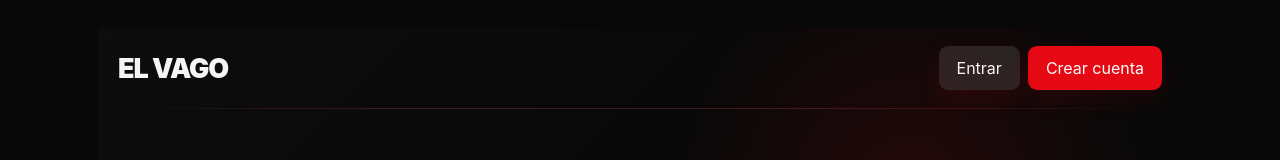
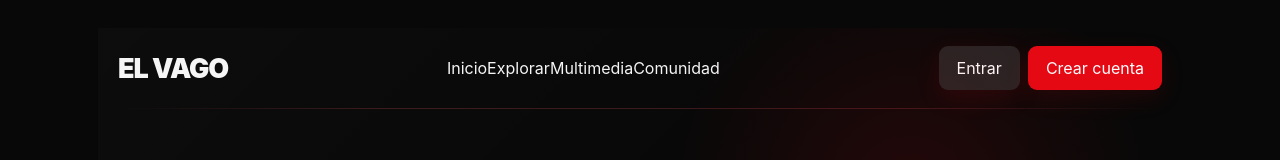
Before and after one commit to cesarrosa610-collab/el-vago, a Next.js app: page / in a window 1280 px wide. Shown: the top 160 px of the page. Built offline with nearby package versions, Linux system fonts and the light colour scheme; no server answers; the database is empty.

Commit message:
Conectar navegación global a Home

```diff
--- a/src/app/page.tsx
+++ b/src/app/page.tsx
@@ -1,9 +1,9 @@
 import Link from 'next/link';
 import { prisma } from '@/src/lib/prisma';
-import { currentUser } from '@/src/lib/auth';
+import GlobalNav from './GlobalNav';
 
 export default async function Home() {
-  const user = await currentUser();
+
 
   const exps = await prisma.expediente.findMany({
     where: { status: 'PUBLISHED' },
@@ -15,38 +15,14 @@ export default async function Home() {
   const others = exps.slice(1);
 
   return (
-    <main className="wrap homePage">
-      <div className="nav">
-        <div className="brand">EL VAGO</div>
 
-        <div className="navActions">
-          {user ? (
-            <>
-              <span className="muted">{user.email}</span>
+  <main className="wrap homePage">
+    <GlobalNav />
 
-              {user.role === 'ADMIN' && (
-                <Link className="btn secondary" href="/admin">
-                  CMS
-                </Link>
-              )}
 
-              <form action="/api/auth/logout" method="post">
-                <button className="btn secondary">Salir</button>
-              </form>
-            </>
-          ) : (
-            <>
-              <Link className="btn secondary" href="/login">
-                Entrar
-              </Link>
 
-              <Link className="btn" href="/register">
-                Crear cuenta
-              </Link>
-            </>
-          )}
-        </div>
-      </div>
+
+
 
       <section className="hero homeHero">
         <p className="eyebrow">EXPEDIENTES INTERACTIVOS</p>
```
